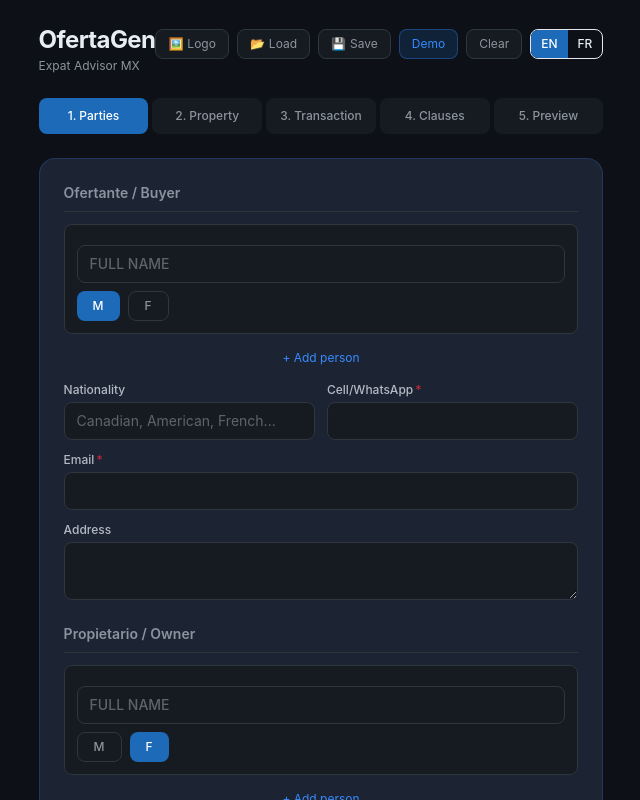
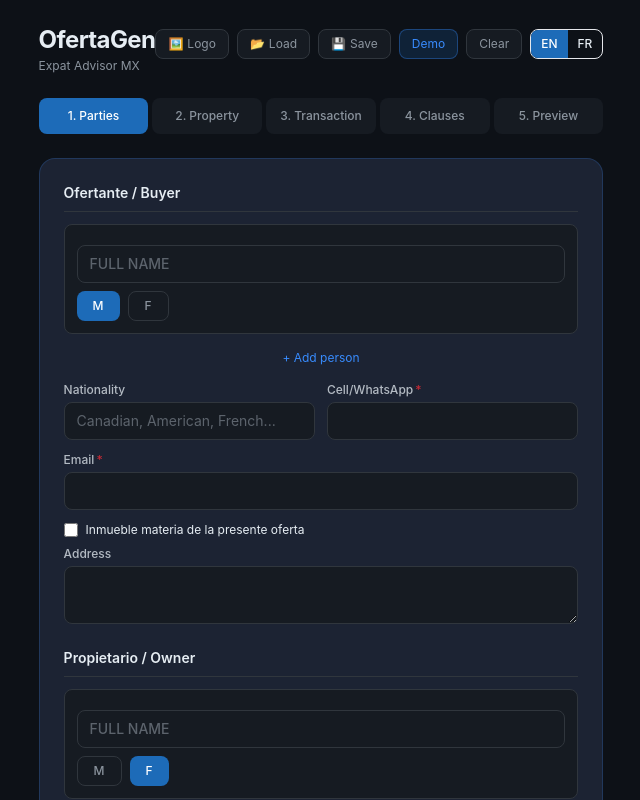
Before and after one commit to Pvrolomx/ofertagen, a Next.js app: page / in a window 1280 px wide. Shown: the top 800 px of the page, without its empty margins (319-959 px from the left). Built offline with nearby package versions, Linux system fonts and the light colour scheme.

Commit message:
fix UX: título sección color primario brillante; checkbox domicilio inmueble trilingüe EN/FR

```diff
--- a/src/app/page.js
+++ b/src/app/page.js
@@ -61,7 +61,7 @@ function Toggle({ label, sub, checked, onChange }) {
 function Section({ title, children }) {
   return (
     <div className="mb-6">
-      <h3 className="text-sm font-semibold mb-3 pb-2" style={{color:"var(--og-secondary)",borderBottom:"1px solid var(--og-border)"}}>{title}</h3>
+      <h3 className="text-sm font-semibold mb-3 pb-2" style={{color:"var(--og-primary)",borderBottom:"1px solid var(--og-border)"}}>{title}</h3>
       <div className="grid grid-cols-2 gap-3">{children}</div>
     </div>
   );
@@ -91,7 +91,18 @@ function PartePanel({ data, pid, label, upParte, upPersona, addPersona, rmPerson
       <Input label={t.fields.nacionalidad} value={p.nacionalidad} onChange={v => upParte(pid, "nacionalidad", v)} placeholder={t?.fields?.placeholder_nacionalidad || "canadiense, estadounidense..."} />
       <Input label={t.fields.celular} value={p.celular} onChange={v => upParte(pid, "celular", v)} type="tel" required />
       <Input label={t.fields.email} value={p.email} onChange={v => upParte(pid, "email", v)} type="email" required wide />
-      <Input label={t.fields.domicilio} value={p.domicilio} onChange={v => upParte(pid, "domicilio", v)} wide rows={2} />
+      <div className="col-span-2 flex flex-col gap-2">
+        <div className="flex items-center gap-2">
+          <input type="checkbox"
+            checked={p.domicilio === (t.fields.domicilio_inmueble || "Inmueble materia de la presente oferta")}
+            onChange={e => upParte(pid, "domicilio", e.target.checked ? (t.fields.domicilio_inmueble || "Inmueble materia de la presente oferta") : "")}
+            className="rounded" style={{width:"14px",height:"14px",accentColor:"var(--og-accent-hi)",flexShrink:0}} />
+          <label className="text-xs" style={{color:"var(--og-secondary)",opacity:1}}>
+            {t.fields.domicilio_inmueble || "Inmueble materia de la presente oferta"}
+          </label>
+        </div>
+        <Input label={t.fields.domicilio} value={p.domicilio} onChange={v => upParte(pid, "domicilio", v)} wide rows={2} />
+      </div>
     </Section>
   );
 }
```
